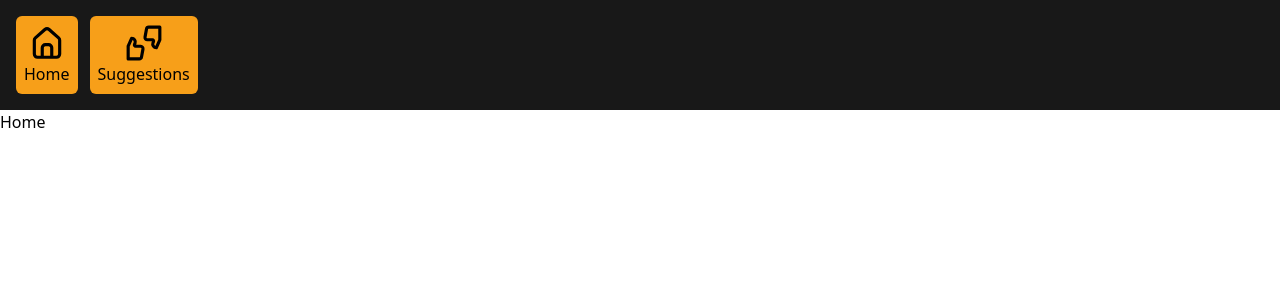
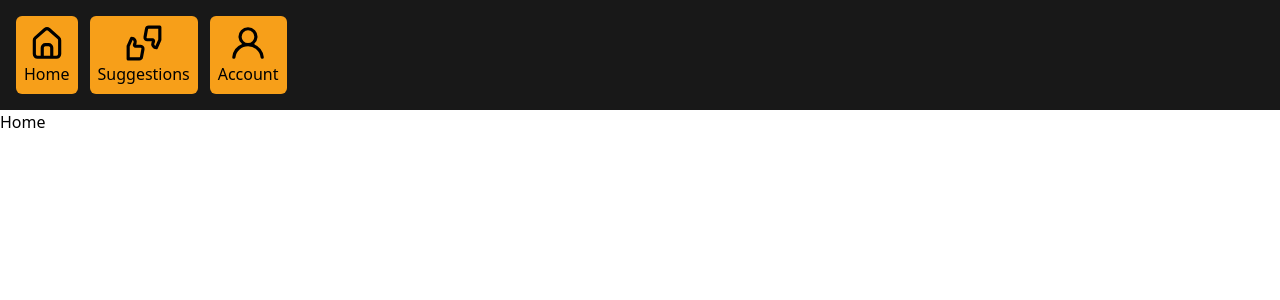
Before and after one commit to Rajdeep1109/CineQuest, a Next.js app: page / in a window 1280 px wide. Shown: the top 300 px of the page. Built offline with nearby package versions, Linux system fonts and the light colour scheme.

Commit message:
Added navber

```diff
--- a/src/app/components/Header.jsx
+++ b/src/app/components/Header.jsx
@@ -2,14 +2,15 @@ import React from 'react'
 import Navicons from './Navicons'
 import { UilEstate } from '@iconscout/react-unicons'
 import { UilFeedback } from '@iconscout/react-unicons'
+import { UilUser } from '@iconscout/react-unicons'
 
 export default function Header({icon, name}) {
   return (
     <>
     <div className='bg-[#181818] flex justify-start gap-3 p-4'>
         <Navicons icon={<UilEstate size="38"/>} name={"Home"}/>
-
         <Navicons icon={<UilFeedback size="38"/>} name={"Suggestions"}/>
+        <Navicons icon={<UilUser size="38"/>} name={"Account"}/>
     </div>
     </>
   )
```
